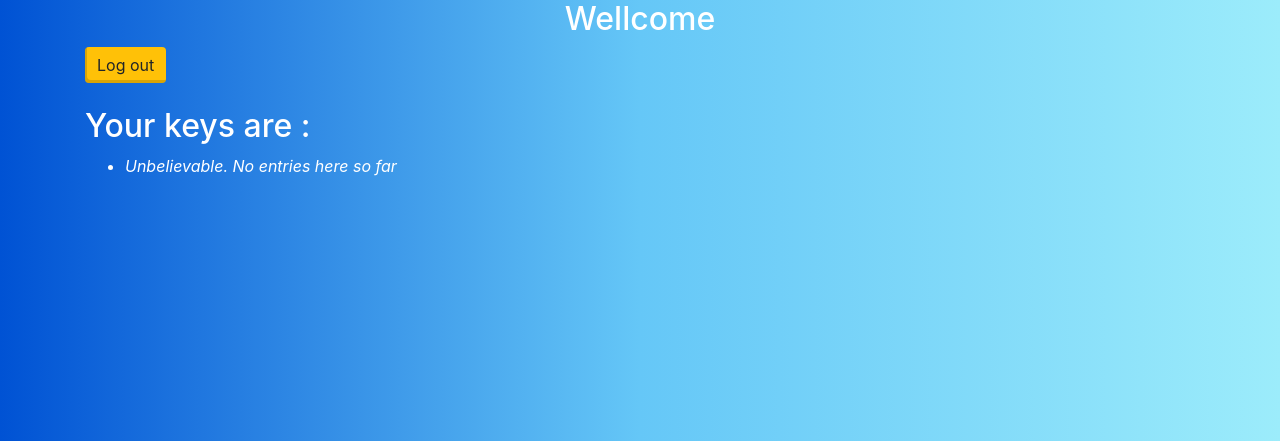
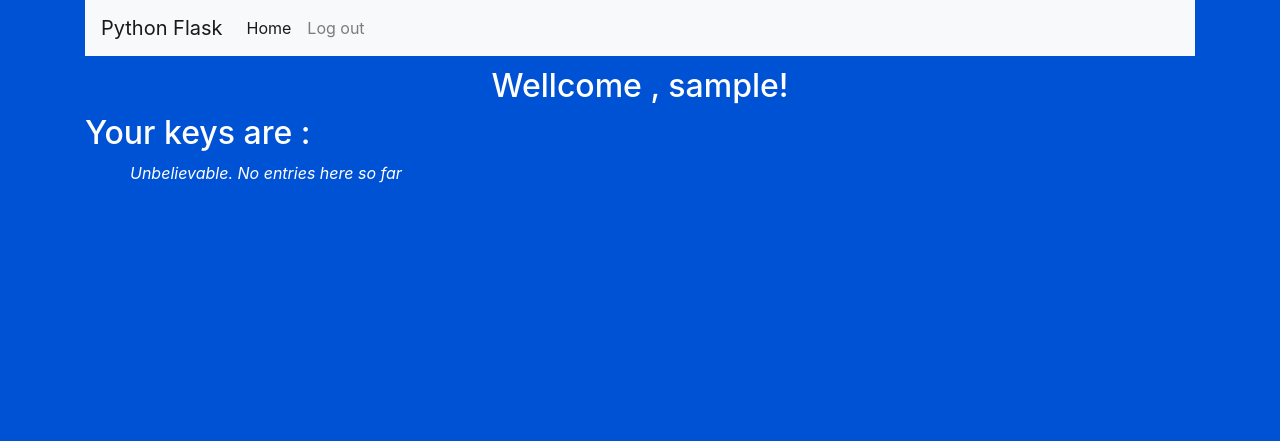
Before and after one commit to struy/halo, a Flask app: page / in a window 1280 px wide. Shown: the top 441 px of the page. Run offline with Flask 2, Linux system fonts and the light colour scheme; the visitor is signed in with stand-in values (Sample User, id 1); data that the repository does not hold is empty; some libraries are stand-ins or nearby versions.

Commit message:
add navbar

```diff
--- a/app.py
+++ b/app.py
@@ -25,9 +25,10 @@ def authenticate(f):
 def index():
     if session.get('logged_in') and session['owner']:
         entries = db.session.query(Entity).filter(Entity.user_id==session['owner']).all()
+
     else:
         entries = None
-    return render_template('index.html', entries=entries)
+    return render_template('index.html', entries=entries, username=session.get('username'))
 
 
 @app.route('/login', methods=['GET', 'POST'])
@@ -41,6 +42,7 @@ def do_admin_login():
         if check_password_hash(query.password, POST_PASSWORD):
             session['logged_in'] = True
             session['owner'] = query.id
+            session['username'] = POST_USERNAME
             return index()
         else:
             flash('wrong password!')
@@ -67,10 +69,15 @@ def logout():
     return index()
 
 
-@app.route("/get/", methods=['GET'])
+@app.route("/get/<string:slug>")
 @authenticate
-def get():
-    pass
+def get(slug):
+    query = db.session.query(Entity).filter(
+        Entity.key.in_([slug]),
+        Entity.user_id.in_([session["owner"]])).one_or_none()
+
+    print(query)
+    return render_template('single.html', entity=query)
 
 
 @app.route("/set", methods=['POST'])
@@ -80,6 +87,7 @@ def set():
     value = request.form['value']
     if key and value:
         db.session.add(Entity(key=key, value=value, user_id=session['owner']))
+        db.session.commit()
     else:
         flash('Not correct data!')
     return index()
--- a/static/style.css
+++ b/static/style.css
@@ -1,10 +1,5 @@
 body {
-  background: #9CECFB;
-  /* fallback for old browsers */
-  background: -webkit-linear-gradient(to right, #0052D4, #65C7F7, #9CECFB);
-  /* Chrome 10-25, Safari 5.1-6 */
-  background: linear-gradient(to right, #0052D4, #65C7F7, #9CECFB);
-  /* W3C, IE 10+/ Edge, Firefox 16+, Chrome 26+, Opera 12+, Safari 7+ */
+  background: #0052D4;
   color:white;
 }
 
@@ -87,5 +82,20 @@ body {
 /*Entries index.html*/
   ul.entries  li{
       color: white;
-      text-transform: none;
+      list-style-type:none;
+      display: inline-block;
+      padding-left: 5px;
   }
+
+  ul.entries a{
+      color: white;
+  }
+    ul.entries a:hover{
+      color:   #ffc107;
+  }
+
+/*navbar  */
+
+.navbar {
+    margin-bottom: 10px;
+}
--- a/templates/base.html
+++ b/templates/base.html
@@ -14,13 +14,52 @@
 
 </head>
 <body>
+<div class="container">
+    <nav class="navbar navbar-expand-lg navbar-light bg-light">
+        <a class="navbar-brand" href="#">Python Flask </a>
+        <button class="navbar-toggler" type="button" data-toggle="collapse" data-target="#navbarSupportedContent"
+                aria-controls="navbarSupportedContent" aria-expanded="false" aria-label="Toggle navigation">
+            <span class="navbar-toggler-icon"></span>
+        </button>
+
+        <div class="collapse navbar-collapse" id="navbarSupportedContent">
+            <ul class="navbar-nav mr-auto">
+                <li class="nav-item active">
+                    <a class="nav-link" href="#">Home <span class="sr-only">(current)</span></a>
+                </li>
+                {% if not session.logged_in %}
+                <li class="nav-item">
+                    <a class="nav-link" href="{{ url_for('do_admin_login') }}">Login</a>
+                </li>
+                <li class="nav-item">
+                    <a class="btn btn-warning" role="button" href="{{ url_for('register') }}">Sign Up</a>
+                </li>
+                {% else %}
+                <li class="nav-item">
+                    <a class="nav-link" href="{{ url_for('logout') }}">Log out</a>
+                </li>
+                {% endif %}
+
+
+
+            </ul>
+
+        </div>
+    </nav>
+
+
+</div>
+
 
 <div class="container">
+    <div class="row">
+        <div class="col-md-12"></div>
+    </div>
     <div class="row">
 
 
         <div class="col-md-12 text-center">
-            <h2 class="">Wellcome</h2>
+            <h2 class="">Wellcome {% if session.username %} , {{session.username}}!{% endif %} </h2>
         </div>
 
         <div class="col-md-12">
--- a/templates/index.html
+++ b/templates/index.html
@@ -1,22 +1,6 @@
 {% extends "base.html" %}
 {% block content %}
 
-
-<div class="col-md-12">
-    <!--<a class="btn btn-primary" role="button" href="{{ url_for('index') }}"> Home </a>-->
-
-    {% if not session.logged_in %}
-    <a class="btn btn-warning" role="button" href="{{ url_for('do_admin_login') }}">Log in</a>
-    <a class="btn btn-warning" role="button" href="{{ url_for('register') }}">Sign Up</a>
-    {% else %}
-    <a class="btn btn-warning" role="button" href="{{ url_for('logout') }}">Log out</a>
-
-
-    {% endif %}
-
-    <br><br>
-
-</div>
 
 
 {% if session.logged_in %}
@@ -24,7 +8,7 @@
     <h2>Your keys are :</h2>
    <ul class=entries>
   {% for entry in entries %}
-    <li>{{ entry.key }}
+    <li><a href="/get/{{ entry.key }}"> {{ entry.key }}</a>
   {% else %}
     <li><em>Unbelievable.  No entries here so far</em>
   {% endfor %}
```
Also changed, not shown: templates/register.html (+19 -0 lines).
